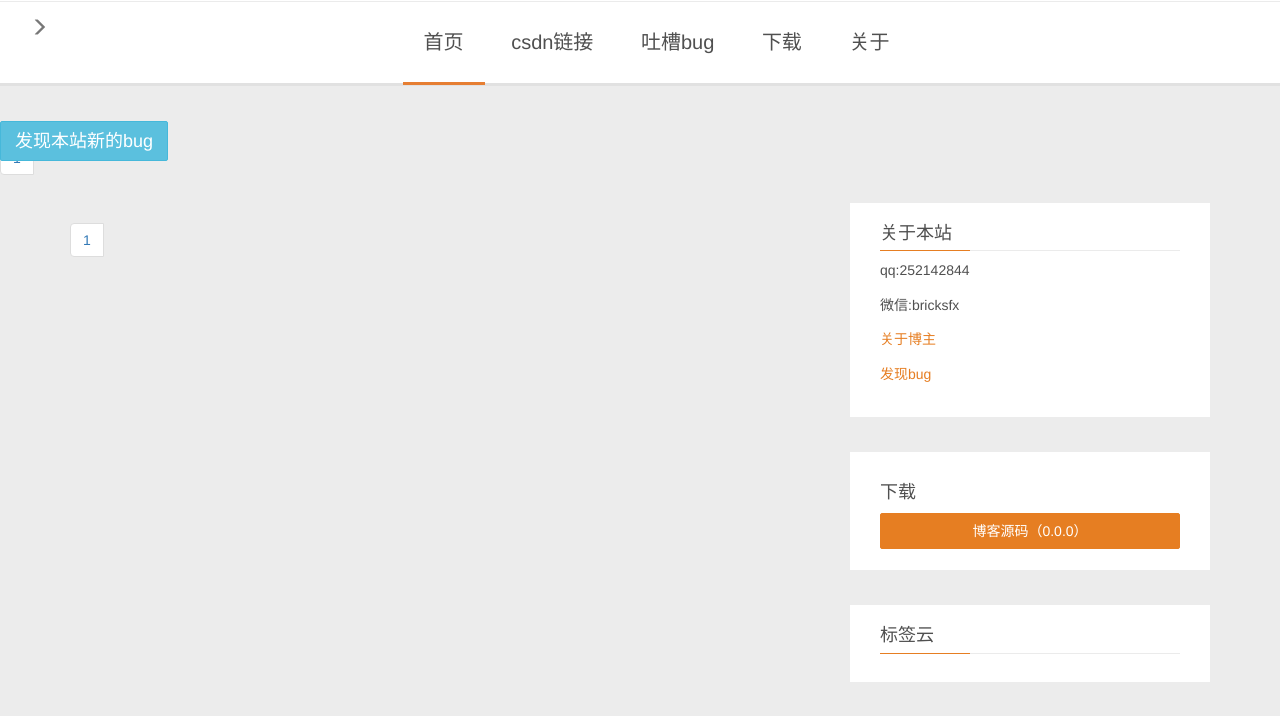
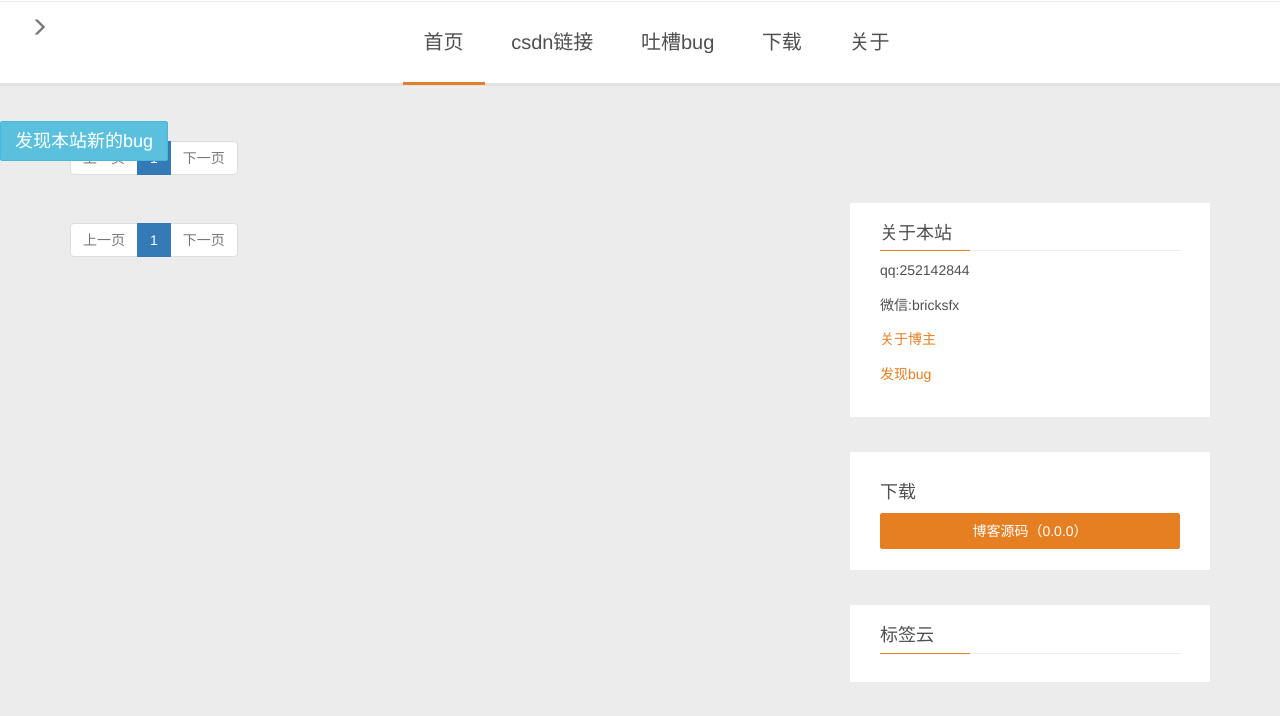
Before and after one commit to bricksfx/django_self_blog, a Django app: page /bugTalk/ in a window 1280 px wide. Shown: the part 211-927 px from the top of the page. Run offline with Django 3.2, Linux system fonts and the light colour scheme; data that the repository does not hold is empty; some libraries are stand-ins or nearby versions.

Commit message:
complete bug_talk paginator

```diff
--- a/blog/templates/blog/base.html
+++ b/blog/templates/blog/base.html
@@ -66,6 +66,8 @@
     </nav>
 
     {% block modal %}
+    {% endblock %}
+    {% block paginator %}
     {% endblock %}
     <section class="contant-wrap">
         <div class="container">
--- a/blog/templates/blog/bug_talk.html
+++ b/blog/templates/blog/bug_talk.html
@@ -40,6 +40,11 @@
         </div>
     </div>
 
+
+
+{% endblock %}
+{% block paginator %}
+    <div class="container">
     <nav>
         <ul class="pagination">
             {% if bugs.has_previous %}
@@ -48,20 +53,37 @@
                     <span aria-hidden="true">上一页</span>
                 </a>
             </li>
+            {% else %}
+            <li class="disabled">
+                <a href="#" aria-label="Previous">
+                    <span aria-hidden="true">上一页</span>
+                </a>
+            </li>
             {% endif %}
             {% for num in page_num %}
-            <li><a href="{{ num }}">{{ num }}</a></li>
+                {% if num == bugs.number %}
+                <li class="active"><a href="?page={{ num }}">{{ num }}</a></li>
+                {% else %}
+                <li><a href="?page={{ num }}">{{ num }}</a></li>
+                {% endif %}
             {% endfor %}
+            {% if bugs.has_next %}
             <li>
-                {% if bugs.has_next %}
+
                 <a href="?page={{ bugs.next_page_number }}" aria-label="Next">
+                    <span aria-hidden="true">下一页</span>
+                </a>
+            </li>
+            {% else %}
+            <li class="disabled">
+                <a href="#" aria-label="Next">
                     <span aria-hidden="true">下一页</span>
                 </a>
                 {% endif %}
             </li>
         </ul>
      </nav>
-
+    </div>
 {% endblock %}
 
 {% block title %}bricks_blog{% endblock %}
@@ -141,19 +163,36 @@
                     <span aria-hidden="true">上一页</span>
                 </a>
             </li>
+            {% else %}
+            <li class="disabled">
+                <a href="#" aria-label="Previous">
+                    <span aria-hidden="true">上一页</span>
+                </a>
+            </li>
             {% endif %}
             {% for num in page_num %}
-            <li><a href="{{ num }}">{{ num }}</a></li>
+                {% if num == bugs.number %}
+                <li class="active"><a href="?page={{ num }}">{{ num }}</a></li>
+                {% else %}
+                <li><a href="?page={{ num }}">{{ num }}</a></li>
+                {% endif %}
             {% endfor %}
+            {% if bugs.has_next %}
             <li>
-                {% if bugs.has_next %}
+
                 <a href="?page={{ bugs.next_page_number }}" aria-label="Next">
+                    <span aria-hidden="true">下一页</span>
+                </a>
+            </li>
+            {% else %}
+            <li class="disabled">
+                <a href="#" aria-label="Next">
                     <span aria-hidden="true">下一页</span>
                 </a>
                 {% endif %}
             </li>
         </ul>
-     </nav>
+    </nav>
 {% endblock %}
 
 {% block comment %}
```
